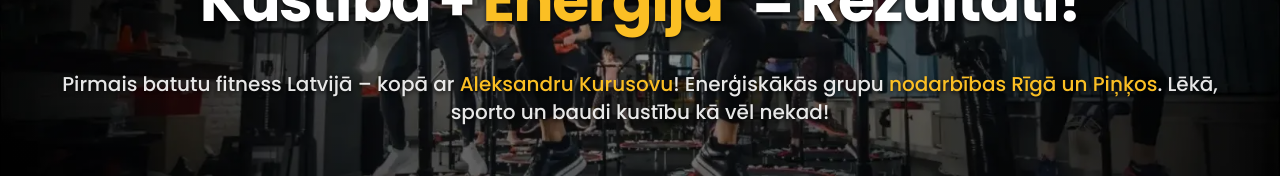
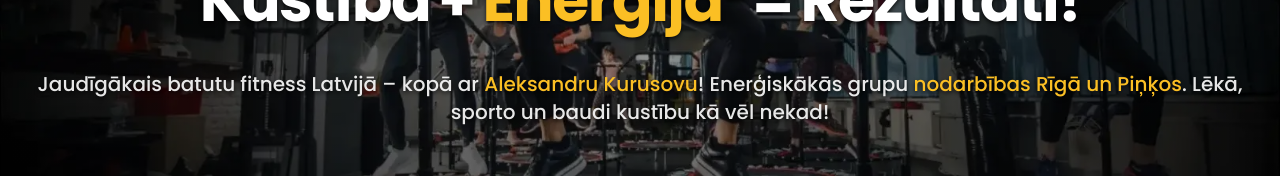
Before and after one commit to Kizenbahs/batutufitness.lv, a React (Vite) app: page / in a window 1280 px wide. Shown: the part 354-530 px from the top of the page. Built offline with nearby package versions, Linux system fonts and the light colour scheme; no server answers.

Commit message:
Update hero section text: change 'Pirmais' to 'Jaudgkais'

```diff
--- a/src/components/HeroSection.tsx
+++ b/src/components/HeroSection.tsx
@@ -116,7 +116,7 @@ export default function HeroSection() {
           >
             <p className="font-medium">
               {language === 'lv'
-               ? <>Pirmais batutu fitness Latvijā – kopā ar <span className="text-[#FBBF24]">Aleksandru Kurusovu</span>! Enerģiskākās grupu <span className="text-[#FBBF24]">nodarbības Rīgā un Piņķos</span>. Lēkā, sporto un baudi kustību kā vēl nekad!</>
+               ? <>Jaudīgākais batutu fitness Latvijā – kopā ar <span className="text-[#FBBF24]">Aleksandru Kurusovu</span>! Enerģiskākās grupu <span className="text-[#FBBF24]">nodarbības Rīgā un Piņķos</span>. Lēkā, sporto un baudi kustību kā vēl nekad!</>
                : <>Latvia's premier trampoline fitness center <span className="text-[#FBBF24]">with Alexandra Kurusova</span>. The most energetic group classes in Riga and Pinki – jump, exercise and enjoy movement like never before!</>}
             </p>
           </motion.div>
```
